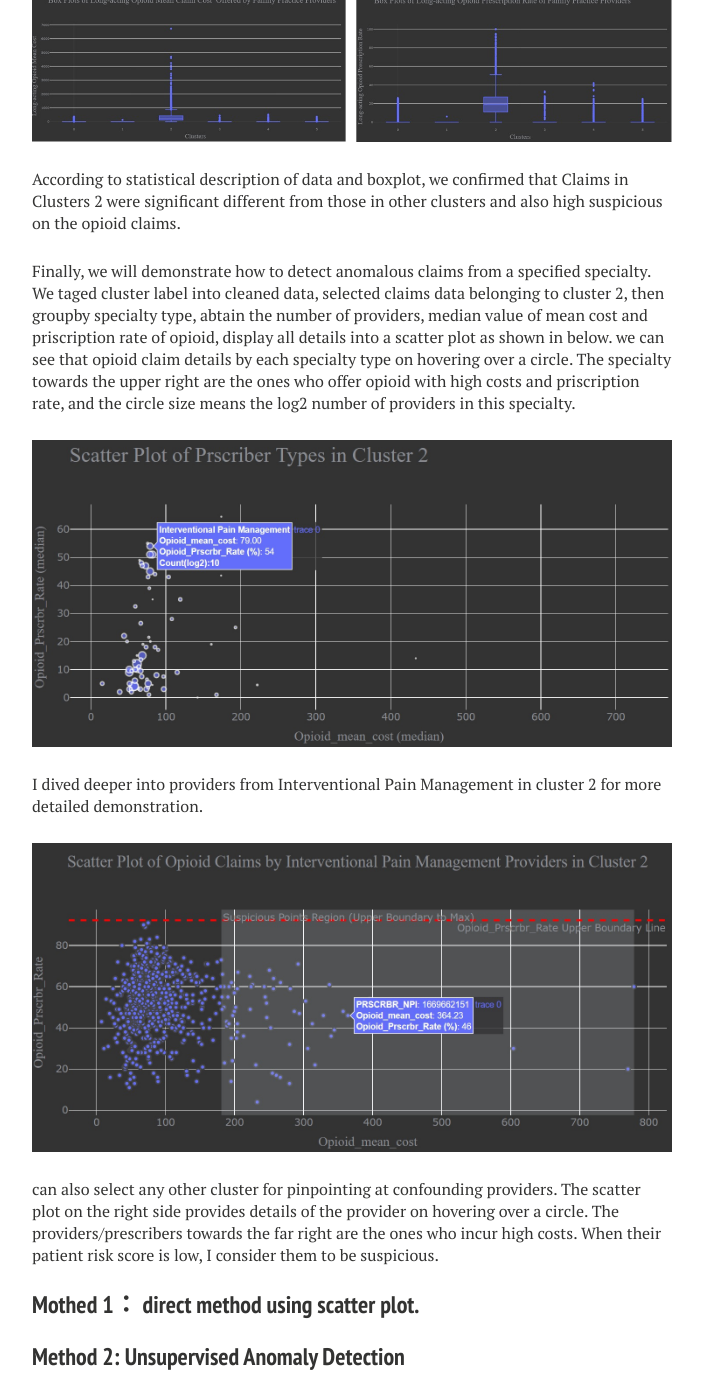
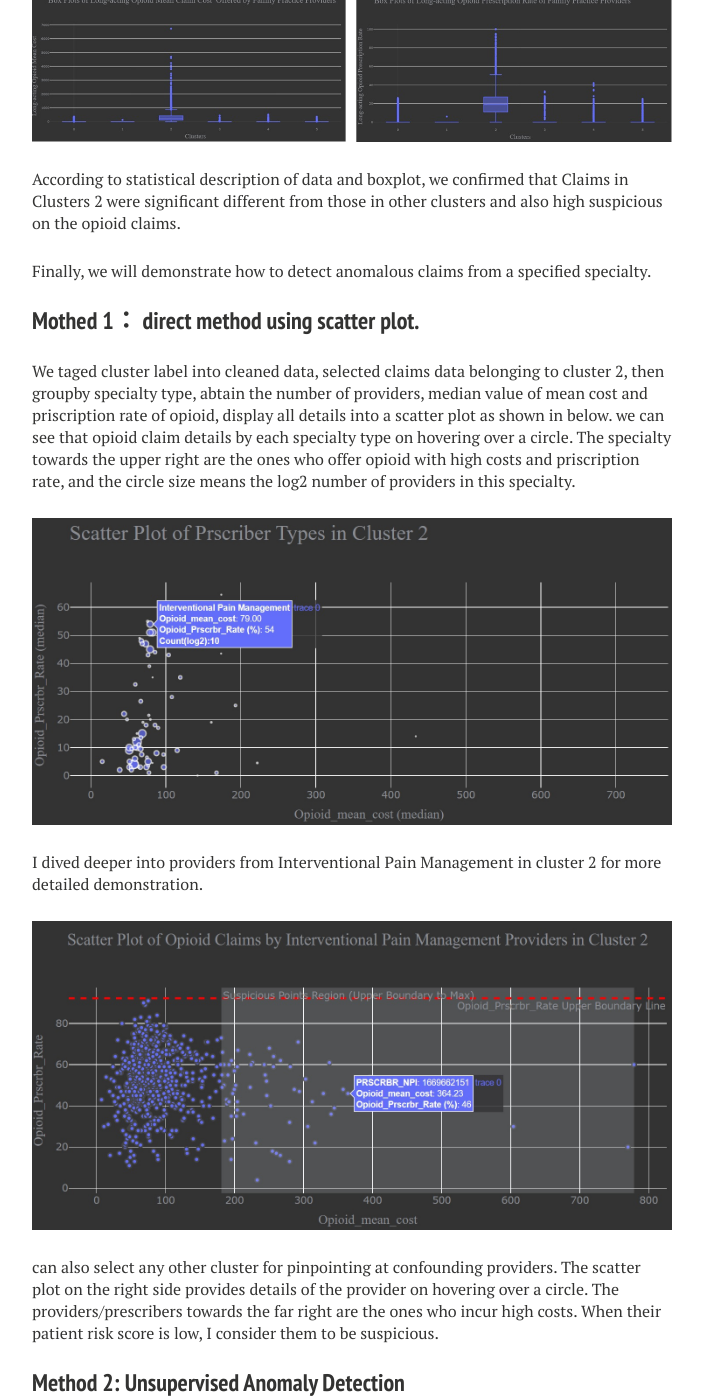
Before and after one commit to Janzhuj/janzhuj.github.io, a Jekyll site: the page built from _posts/2023-08-23-Medicare-Part-D-Claims-Segmentation-and-Anomaly-Detection.md, in a window 1280 px wide and 1400 px high, scrolled down 7149 px. Shown: the whole window, without its empty margins (288-991 px from the left). Built offline with Jekyll 4.4.1, drawn with Linux system fonts in a browser that asks for light colours; nearby versions of some CDN libraries; library files that are not in the unit come from our copies; comment, search, counter and statistics services are not loaded; some of the changed lines change nothing that is shown.

Commit message:
Update 2023-08-23-Medicare-Part-D-Claims-Segmentation-and-Anomaly-Detection.md

```diff
--- a/_posts/2023-08-23-Medicare-Part-D-Claims-Segmentation-and-Anomaly-Detection.md
+++ b/_posts/2023-08-23-Medicare-Part-D-Claims-Segmentation-and-Anomaly-Detection.md
@@ -83,7 +83,11 @@ As we know, the mean cost and prescription rate for specific drugs are incompara
 
 According to statistical description of data and boxplot, we confirmed that Claims in Clusters 2 were significant different from those in other clusters and also high suspicious on the opioid claims.
 
-Finally, we will demonstrate how to detect anomalous claims from a specified specialty. We taged cluster label into cleaned data,  selected claims data belonging to cluster 2, then groupby specialty type, abtain the number of providers, median value of mean cost and priscription rate of opioid, display all details into a scatter plot as shown in below. we can see that opioid claim details by each specialty type on hovering over a circle.  The specialty towards the upper right are the ones who offer opioid with high costs and priscription rate, and the circle size means the log2 number of providers in this specialty.
+Finally, we will demonstrate how to detect anomalous claims from a specified specialty.
+
+### Mothed 1： direct method using scatter plot.
+
+We taged cluster label into cleaned data,  selected claims data belonging to cluster 2, then groupby specialty type, abtain the number of providers, median value of mean cost and priscription rate of opioid, display all details into a scatter plot as shown in below. we can see that opioid claim details by each specialty type on hovering over a circle.  The specialty towards the upper right are the ones who offer opioid with high costs and priscription rate, and the circle size means the log2 number of providers in this specialty.
 
 ![15](/figs/2023-08-23-Medicare-Part-D-Claims-Segmentation-and-Anomaly-Detection/15.jpg)
 
@@ -97,7 +101,7 @@ can also select any other cluster for pinpointing at confounding providers. The
 
 
 
-### Mothed 1： direct method using scatter plot.
+
 
 
 ### Method 2: Unsupervised Anomaly Detection
```
